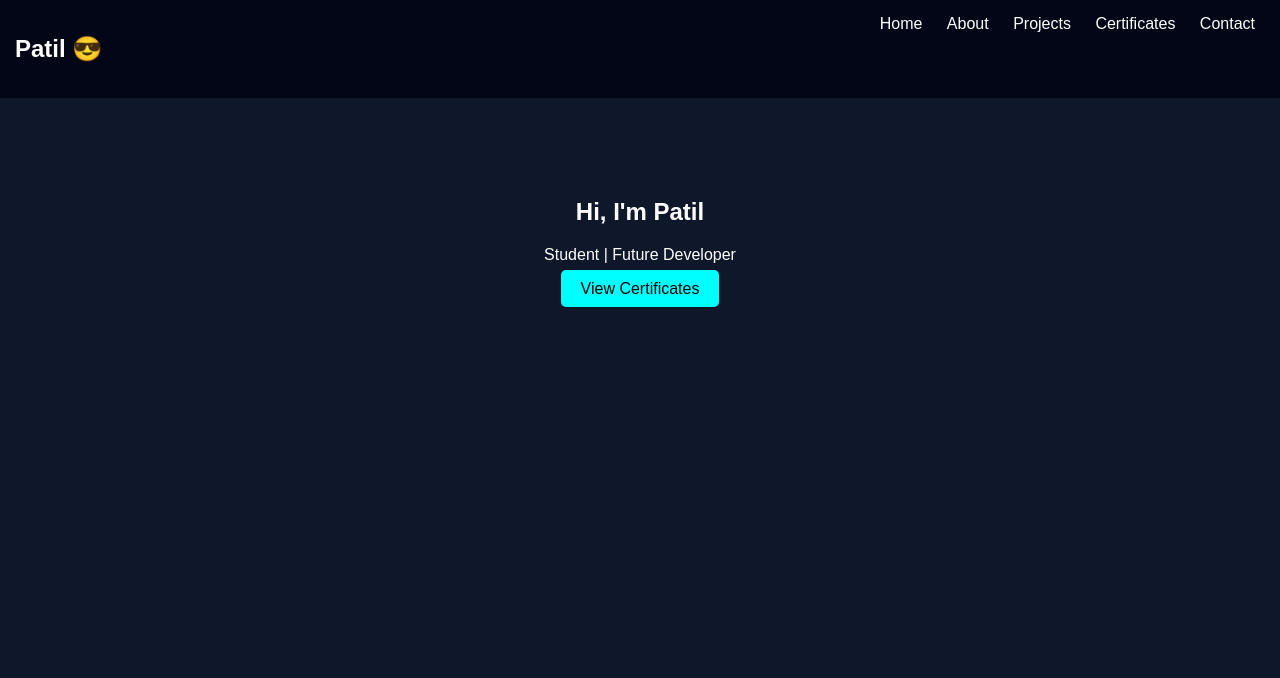
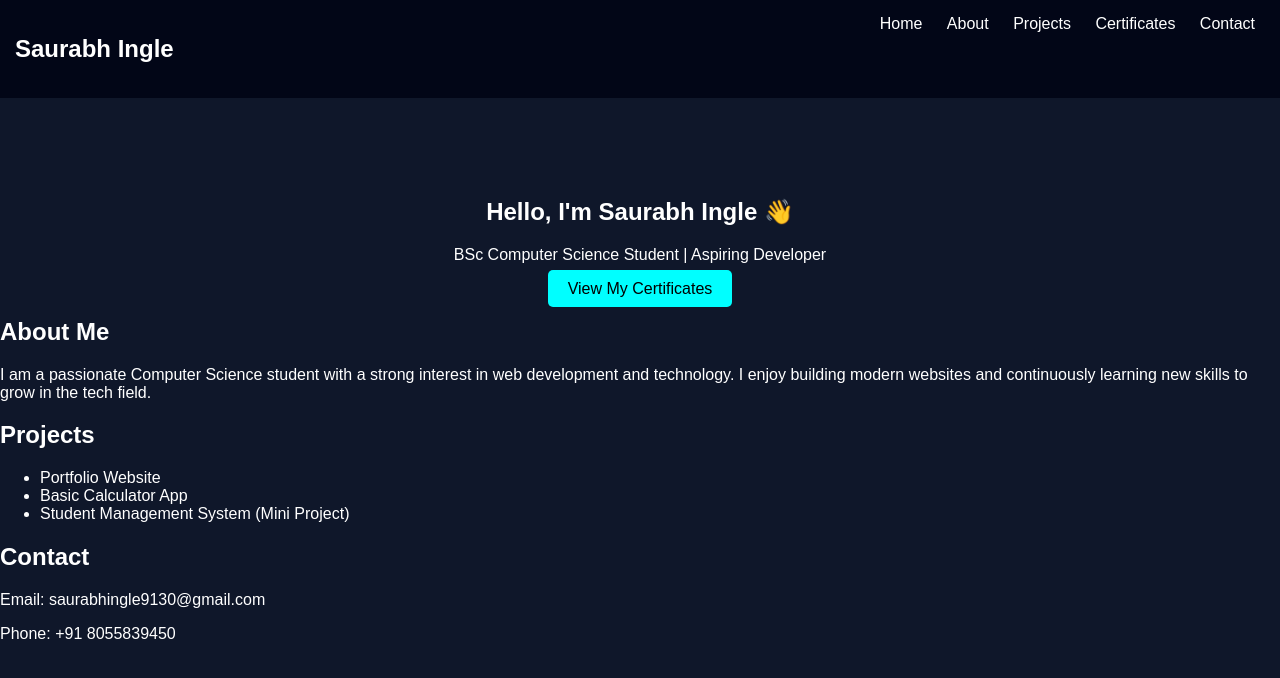
Before and after one commit to Saurabh805583/Portfolio, a plain HTML site: page index.html in a window 1280 px wide. Drawn offline with Linux system fonts and the light colour scheme.

Commit message:
Update index.html

```diff
--- a/index.html
+++ b/index.html
@@ -1,13 +1,13 @@
 <!DOCTYPE html>
 <html>
 <head>
-  <title>Patil Portfolio</title>
+  <title>Saurabh Ingle | Portfolio</title>
   <link rel="stylesheet" href="style.css">
 </head>
 <body>
 
 <nav>
-  <h2>Patil 😎</h2>
+  <h2>Saurabh Ingle</h2>
   <div>
     <a href="index.html">Home</a>
     <a href="about.html">About</a>
@@ -18,9 +18,32 @@
 </nav>
 
 <section class="hero">
-  <h1>Hi, I'm Patil</h1>
-  <p>Student | Future Developer</p>
-  <a href="certificates.html" class="btn">View Certificates</a>
+  <h1>Hello, I'm Saurabh Ingle 👋</h1>
+  <p>BSc Computer Science Student | Aspiring Developer</p>
+  <a href="certificates.html" class="btn">View My Certificates</a>
+</section>
+
+<section class="about">
+  <h2>About Me</h2>
+  <p>
+    I am a passionate Computer Science student with a strong interest in web development and technology.
+    I enjoy building modern websites and continuously learning new skills to grow in the tech field.
+  </p>
+</section>
+
+<section class="projects">
+  <h2>Projects</h2>
+  <ul>
+    <li>Portfolio Website</li>
+    <li>Basic Calculator App</li>
+    <li>Student Management System (Mini Project)</li>
+  </ul>
+</section>
+
+<section class="contact">
+  <h2>Contact</h2>
+  <p>Email: saurabhingle9130@gmail.com</p>
+  <p>Phone: +91 8055839450</p>
 </section>
 
 </body>
```
